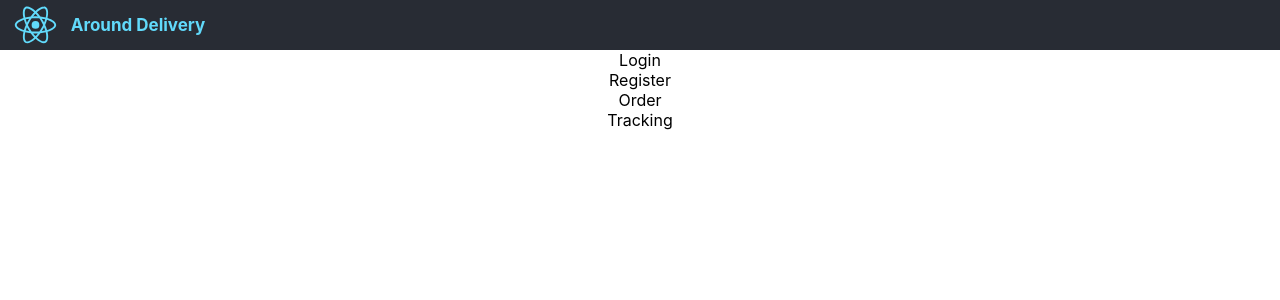
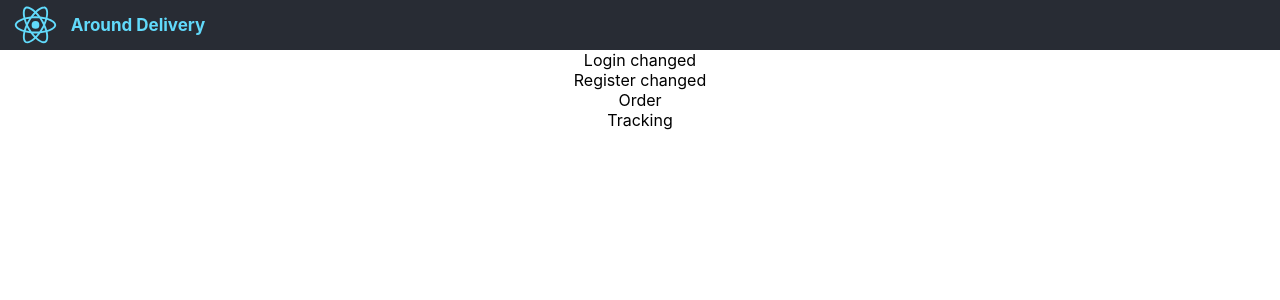
Before and after one commit to jiangzz-lab/around-delivery, a React (Create React App) app: page / in a window 1280 px wide. Shown: the top 300 px of the page. Built offline with nearby package versions, Linux system fonts and the light colour scheme.

Commit message:
register/login changed

```diff
--- a/src/components/Login.js
+++ b/src/components/Login.js
@@ -4,7 +4,7 @@ class Login extends Component {
     render() {
         return (
             <div>
-                Login
+                Login changed
             </div>
         );
     }
--- a/src/components/Register.js
+++ b/src/components/Register.js
@@ -4,7 +4,7 @@ class Register extends Component {
     render() {
         return (
             <div>
-                Register
+                Register changed
             </div>
         );
     }
```
